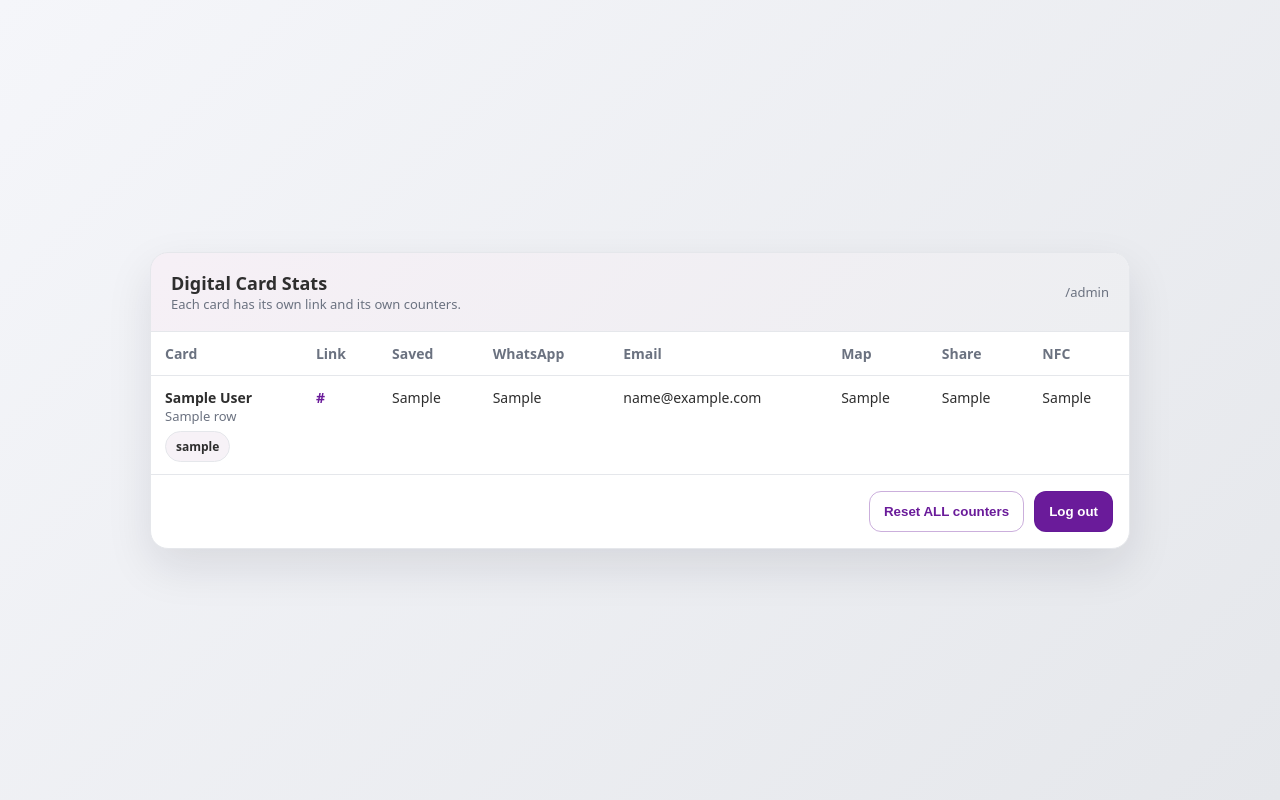
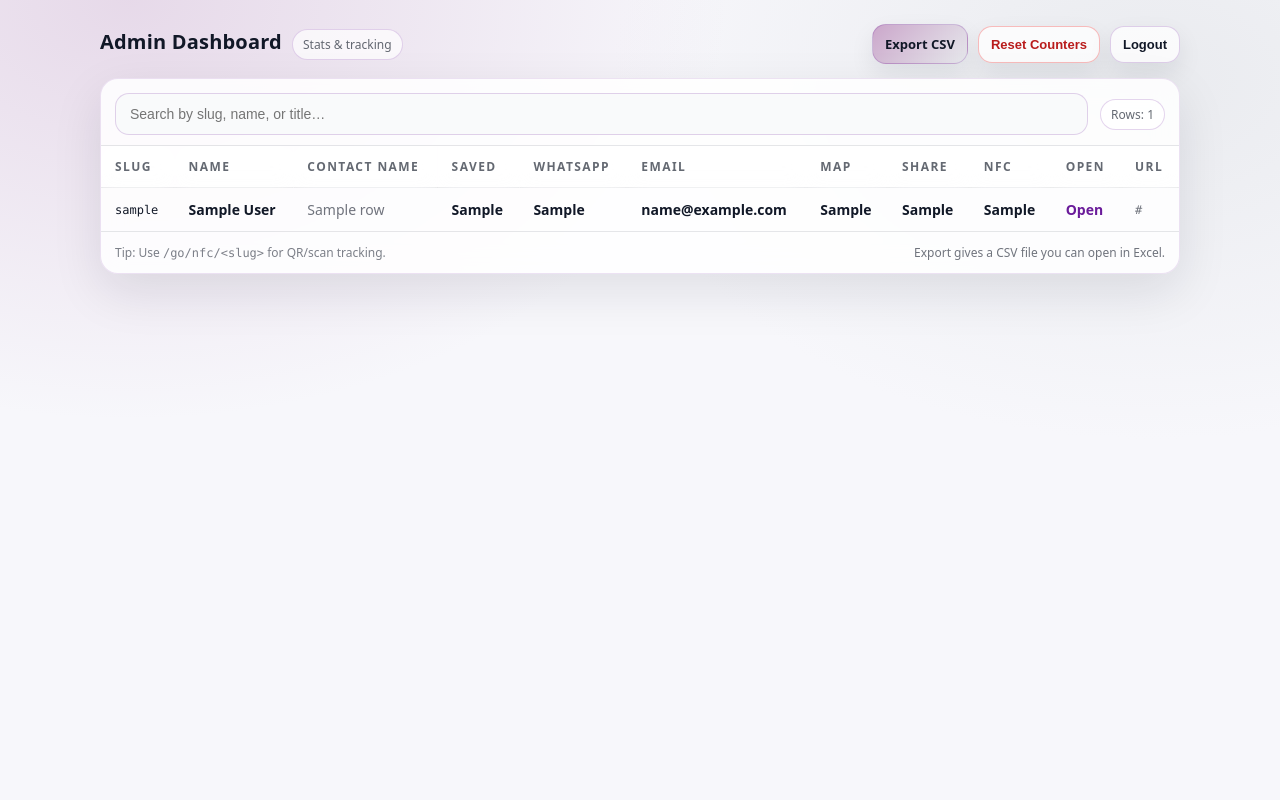
Before and after one commit to WjmPiek/martins-card-app, a Python web app: template templates/admin.html in a window 1280 px wide. Run offline with Jinja, Linux system fonts and the light colour scheme; the template is opened without the code that fills it: most values are stand-ins (such as "Sample title", 1, 10 or a date in 2020).

Commit message:
Premium admin dashboard + CSV export

```diff
--- a/templates/admin.html
+++ b/templates/admin.html
@@ -2,96 +2,244 @@
 <html lang="en">
 <head>
   <meta charset="utf-8" />
-  <meta name="viewport" content="width=device-width,initial-scale=1" />
-  <title>Admin | Stats</title>
+  <meta name="viewport" content="width=device-width, initial-scale=1" />
+  <title>Admin • Card Stats</title>
   <style>
     :root{
-      --bg:#F5F6FA; --bg2:#E5E7EB; --card:#FFFFFF; --line:#E5E7EB;
-      --text:#2E2E2E; --muted:#6B7280; --primary:#C8A2C8;
-      --btn:#6A1B9A; --btnHover:#4A148C;
-      --shadow:0 18px 45px rgba(17,24,39,0.10); --radius:18px;
+      --lilac: #C8A2C8;
+      --lilacDeep:#6A1B9A;
+      --silver:#E5E7EB;
+      --ink:#111827;
+      --muted: rgba(17,24,39,0.65);
+      --card: rgba(255,255,255,0.86);
+      --line: rgba(17,24,39,0.10);
+      --shadow: 0 18px 50px rgba(17,24,39,0.10);
+      --radius: 18px;
     }
     *{box-sizing:border-box}
     body{
-      margin:0; min-height:100vh; display:grid; place-items:center;
-      font-family:system-ui,-apple-system,Segoe UI,Roboto,Arial;
-      background:linear-gradient(135deg,var(--bg),var(--bg2));
-      color:var(--text); padding:20px;
+      margin:0;
+      font-family: ui-sans-serif, system-ui, -apple-system, Segoe UI, Roboto, Helvetica, Arial;
+      color:var(--ink);
+      background: radial-gradient(1000px 700px at 10% 0%, rgba(200,162,200,0.35), transparent 60%),
+                  radial-gradient(900px 600px at 90% 10%, rgba(229,231,235,0.75), transparent 60%),
+                  #F7F7FB;
+      min-height:100vh;
+      padding: 24px 14px;
     }
-    .wrap{width:min(980px,100%);}
-    .card{background:var(--card); border:1px solid var(--line); border-radius:var(--radius);
-      box-shadow:var(--shadow); overflow:hidden;}
-    .header{
-      padding:18px 20px;
-      background:linear-gradient(135deg, rgba(200,162,200,0.16), rgba(229,231,235,0.70));
-      border-bottom:1px solid var(--line);
-      display:flex; align-items:center; justify-content:space-between; gap:12px;
+    .wrap{ max-width: 1080px; margin: 0 auto; }
+    .topbar{
+      display:flex;
+      gap: 12px;
+      align-items:center;
+      justify-content:space-between;
+      margin-bottom: 14px;
+      flex-wrap:wrap;
     }
-    h1{margin:0;font-size:18px}
-    .muted{color:var(--muted);font-size:13px}
-    table{width:100%; border-collapse:collapse;}
-    th, td{padding:12px 14px; border-bottom:1px solid var(--line); text-align:left; font-size:14px; vertical-align:top;}
-    th{color:var(--muted);font-weight:800;}
-    a{color:var(--btn);text-decoration:none;font-weight:700}
-    .pill{display:inline-block; padding:6px 10px; border-radius:999px;
-      background:rgba(200,162,200,0.14); border:1px solid var(--line);
-      font-size:12px; color:var(--text); font-weight:700;}
-    .actions{padding:16px; display:flex; gap:10px; flex-wrap:wrap; justify-content:flex-end;}
-    .btn{padding:12px 14px; border-radius:12px; border:1px solid rgba(74,20,140,0.18);
-      background:var(--btn); color:#fff; font-weight:800; cursor:pointer; text-decoration:none;}
-    .btn:hover{background:var(--btnHover)}
-    .btn.secondary{background:transparent; color:var(--btn); border:1px solid rgba(106,27,154,0.35);}
+    .brand{
+      display:flex;
+      align-items:baseline;
+      gap:10px;
+    }
+    .brand h1{
+      font-size: 20px;
+      margin:0;
+      letter-spacing: 0.2px;
+      font-weight: 900;
+    }
+    .pill{
+      font-size: 12px;
+      padding: 6px 10px;
+      border-radius: 999px;
+      border: 1px solid rgba(106,27,154,0.18);
+      background: rgba(255,255,255,0.7);
+      color: var(--muted);
+    }
+    .actions{
+      display:flex;
+      gap: 10px;
+      align-items:center;
+      flex-wrap:wrap;
+    }
+    .btn{
+      border: 1px solid rgba(106,27,154,0.20);
+      background: linear-gradient(135deg, rgba(200,162,200,0.95), rgba(229,231,235,0.95));
+      color: var(--ink);
+      padding: 10px 12px;
+      border-radius: 14px;
+      text-decoration:none;
+      font-weight: 800;
+      font-size: 13px;
+      cursor:pointer;
+      box-shadow: 0 10px 24px rgba(17,24,39,0.08);
+    }
+    .btn.secondary{ background: rgba(255,255,255,0.75); }
+    .btn.danger{
+      border-color: rgba(239,68,68,0.35);
+      background: rgba(255,255,255,0.75);
+      color: #B91C1C;
+    }
+    .card{
+      background: var(--card);
+      border: 1px solid rgba(106,27,154,0.12);
+      border-radius: var(--radius);
+      box-shadow: var(--shadow);
+      overflow:hidden;
+      backdrop-filter: blur(12px);
+    }
+    .cardhead{
+      padding: 14px 14px 10px 14px;
+      display:flex;
+      gap: 12px;
+      align-items:center;
+      justify-content:space-between;
+      flex-wrap:wrap;
+      border-bottom: 1px solid var(--line);
+    }
+    .search{
+      flex: 1;
+      min-width: 220px;
+      display:flex;
+      align-items:center;
+      gap:10px;
+    }
+    .search input{
+      width: 100%;
+      height: 42px;
+      border-radius: 14px;
+      border: 1px solid rgba(106,27,154,0.18);
+      padding: 0 14px;
+      font-size: 14px;
+      outline:none;
+      background: rgba(249,250,251,0.95);
+    }
+    .search input:focus{
+      border-color: rgba(106,27,154,0.35);
+      box-shadow: 0 0 0 6px rgba(200,162,200,0.22);
+    }
+    table{ width:100%; border-collapse: collapse; }
+    th, td{
+      padding: 12px 14px;
+      border-bottom: 1px solid var(--line);
+      text-align:left;
+      font-size: 14px;
+      vertical-align: middle;
+      white-space: nowrap;
+    }
+    th{
+      font-size: 12px;
+      letter-spacing: 0.12em;
+      text-transform: uppercase;
+      color: rgba(17,24,39,0.65);
+      background: rgba(255,255,255,0.6);
+      position: sticky;
+      top: 0;
+      z-index: 1;
+      backdrop-filter: blur(10px);
+    }
+    tr:hover td{ background: rgba(200,162,200,0.08); }
+    .mono{ font-family: ui-monospace, SFMono-Regular, Menlo, Monaco, Consolas, "Liberation Mono", "Courier New", monospace; font-size: 12px; }
+    .link{ text-decoration:none; color: var(--lilacDeep); font-weight: 800; }
+    .num{ font-weight: 900; }
+    .muted{ color: rgba(17,24,39,0.60); }
+    .foot{
+      padding: 12px 14px;
+      color: rgba(17,24,39,0.55);
+      font-size: 12px;
+      display:flex;
+      justify-content:space-between;
+      gap: 10px;
+      flex-wrap:wrap;
+    }
+    @media (max-width: 820px){
+      th:nth-child(3), td:nth-child(3){ display:none; }
+      th:nth-child(11), td:nth-child(11){ display:none; }
+    }
   </style>
 </head>
 <body>
   <div class="wrap">
-    <div class="card">
-      <div class="header">
-        <div>
-          <h1>Digital Card Stats</h1>
-          <div class="muted">Each card has its own link and its own counters.</div>
+    <div class="topbar">
+      <div class="brand">
+        <h1>Admin Dashboard</h1>
+        <div class="pill">Stats & tracking</div>
       </div>
-        <div class="muted">/admin</div>
+      <div class="actions">
+        <a class="btn" href="{{ url_for('admin_export_csv') }}">Export CSV</a>
+        <form action="{{ url_for('admin_reset') }}" method="post" style="margin:0;">
+          <button class="btn danger" type="submit" onclick="return confirm('Reset ALL counters?');">Reset Counters</button>
+        </form>
+        <form action="{{ url_for('admin_logout') }}" method="post" style="margin:0;">
+          <button class="btn secondary" type="submit">Logout</button>
+        </form>
+      </div>
     </div>
 
-      <table>
+    <div class="card">
+      <div class="cardhead">
+        <div class="search">
+          <input id="q" placeholder="Search by slug, name, or title…" oninput="filterRows()" />
+        </div>
+        <div class="pill">Rows: <span id="rowCount">{{ rows|length }}</span></div>
+      </div>
+
+      <div style="overflow:auto; max-height: 70vh;">
+        <table id="tbl">
+          <thead>
             <tr>
-          <th>Card</th>
-          <th>Link</th>
+              <th>Slug</th>
+              <th>Name</th>
+              <th>Contact Name</th>
               <th>Saved</th>
               <th>WhatsApp</th>
               <th>Email</th>
               <th>Map</th>
               <th>Share</th>
               <th>NFC</th>
+              <th>Open</th>
+              <th>URL</th>
             </tr>
+          </thead>
+          <tbody>
             {% for r in rows %}
             <tr>
-          <td>
-            <div style="font-weight:800;">{{ r.display_name }}</div>
-            <div class="muted">{{ r.contact_save_name }}</div>
-            <div style="margin-top:6px;"><span class="pill">{{ r.slug }}</span></div>
-          </td>
-          <td><a href="{{ r.card_url }}" target="_blank" rel="noopener">{{ r.card_url }}</a></td>
-          <td>{{ r.contact_shared }}</td>
-          <td>{{ r.whatsapp_clicks }}</td>
-          <td>{{ r.email_clicks }}</td>
-          <td>{{ r.map_clicks }}</td>
-          <td>{{ r.share_clicks }}</td>
-          <td>{{ r.nfc_scans }}</td>
+              <td class="mono">{{ r.slug }}</td>
+              <td><span class="num">{{ r.display_name }}</span></td>
+              <td class="muted">{{ r.contact_save_name }}</td>
+              <td class="num">{{ r.contact_shared }}</td>
+              <td class="num">{{ r.whatsapp_clicks }}</td>
+              <td class="num">{{ r.email_clicks }}</td>
+              <td class="num">{{ r.map_clicks }}</td>
+              <td class="num">{{ r.share_clicks }}</td>
+              <td class="num">{{ r.nfc_scans }}</td>
+              <td><a class="link" href="{{ r.card_url }}" target="_blank" rel="noopener">Open</a></td>
+              <td class="mono muted">{{ r.card_url }}</td>
             </tr>
             {% endfor %}
+          </tbody>
         </table>
+      </div>
 
-      <div class="actions">
-        <form method="post" action="{{ url_for('admin_reset') }}">
-          <button class="btn secondary" type="submit">Reset ALL counters</button>
-        </form>
-        <form method="post" action="{{ url_for('admin_logout') }}">
-          <button class="btn" type="submit">Log out</button>
-        </form>
+      <div class="foot">
+        <div>Tip: Use <span class="mono">/go/nfc/&lt;slug&gt;</span> for QR/scan tracking.</div>
+        <div class="muted">Export gives a CSV file you can open in Excel.</div>
       </div>
     </div>
   </div>
+
+  <script>
+    function filterRows(){
+      const q = (document.getElementById('q').value || '').toLowerCase();
+      const rows = Array.from(document.querySelectorAll('#tbl tbody tr'));
+      let visible = 0;
+      rows.forEach(tr => {
+        const txt = tr.innerText.toLowerCase();
+        const show = txt.includes(q);
+        tr.style.display = show ? '' : 'none';
+        if(show) visible++;
+      });
+      document.getElementById('rowCount').innerText = visible;
+    }
+  </script>
 </body>
 </html>
```
Also changed, not shown: app.py (+106 -37 lines). Lines whose indentation alone changed are shown as unchanged.
